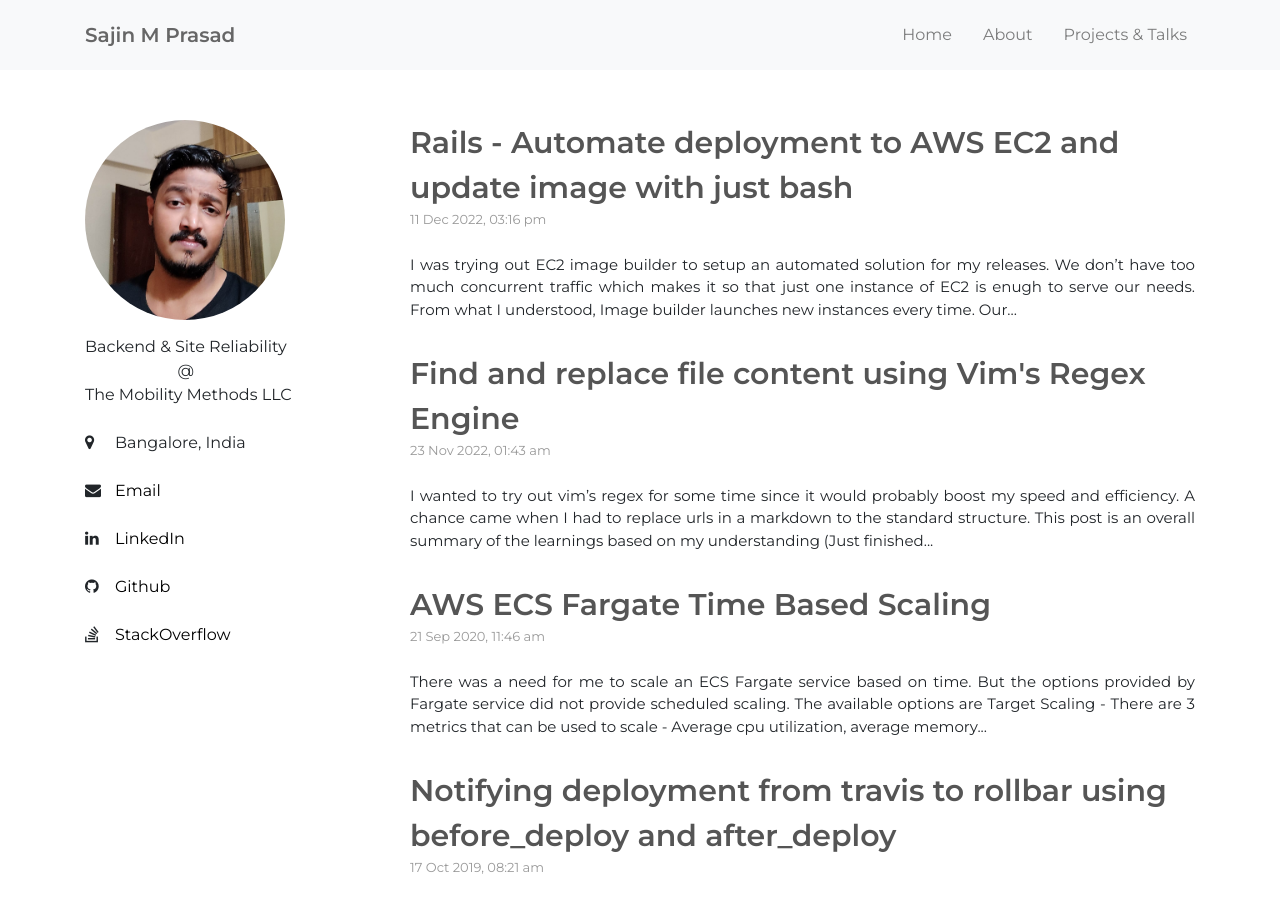
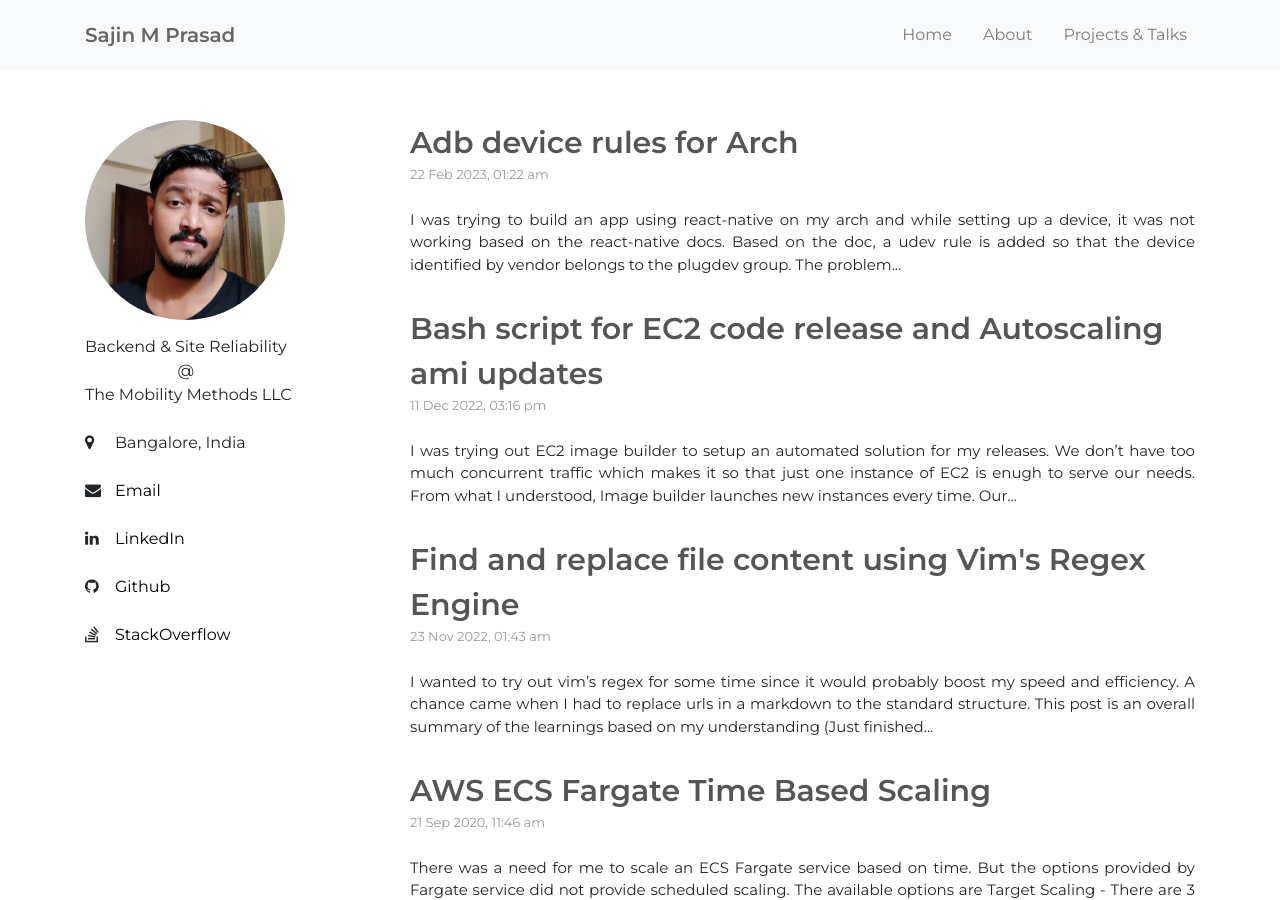
Before and after one commit to sajinmp/sajinmp.github.io, a Jekyll site: the page built from index.html, in a window 1280 px wide and 900 px high. Built offline with Jekyll 4.4.1, drawn with Linux system fonts in a browser that asks for light colours; nearby versions of some CDN libraries.

Commit message:
Added adb rules for arch

````diff
--- a/_posts/2022-12-11-rails-automate-deployment-to-ec2-and-ami-with-bash.md
+++ b/_posts/2022-12-11-bash-script-for-ec2-code-release-and-autoscaling-ami-updates.md
@@ -1,6 +1,6 @@
 ---
 layout: post
-title: Rails - Automate deployment to AWS EC2 and update image with just bash
+title: Bash script for EC2 code release and Autoscaling ami updates
 date: 2022-12-11 20:46:12 +0530
 ---
 
@@ -12,4 +12,4 @@ The script can be found [here](https://github.com/sajinmp/rails-capistrano-aws-d
 
 > The script contains a bit of code to identify an older ami-image and removing it. I only keep 2 ami-images, so it suits my purpose.
 
-Let me know if any improvements can be made.
+Let me know if there are any corrections to be made.
--- /dev/null
+++ b/_posts/2023-02-22-adb-device-rules-for-arch.md
@@ -0,0 +1,17 @@
+---
+layout: post
+title: Adb device rules for Arch
+date: 2023-02-22 06:52:12 +0530
+---
+
+I was trying to build an app using react-native on my arch and while setting up a device, it was not working based on the react-native [docs](https://reactnative.dev/docs/running-on-device). Based on the doc, a udev rule is added so that the device identified by vendor belongs to the `plugdev` group.
+
+The problem was that Arch didn't have the `plugdev` group. Once this was figured out, the rest was easy. I had to add 3 rules to udev, so that adb could recognize the device and get authorized as well.
+
+```
+SUBSYSTEM=="usb", ATTR{idVendor}=="22b8", MODE="0660", GROUP="adbusers"
+SUBSYSTEM=="usb",ATTR{idVendor}=="22b8",ATTR{idProduct}=="2e76",SYMLINK+="android_adb"
+SUBSYSTEM=="usb",ATTR{idVendor}=="22b8",ATTR{idProduct}=="2e76",SYMLINK+="android_fastboot"
+```
+
+The `idVendor` is the same as mentioned on the doc and the `idProduct` are the last 4 digits.
````
Also changed, not shown: 1 other file.
